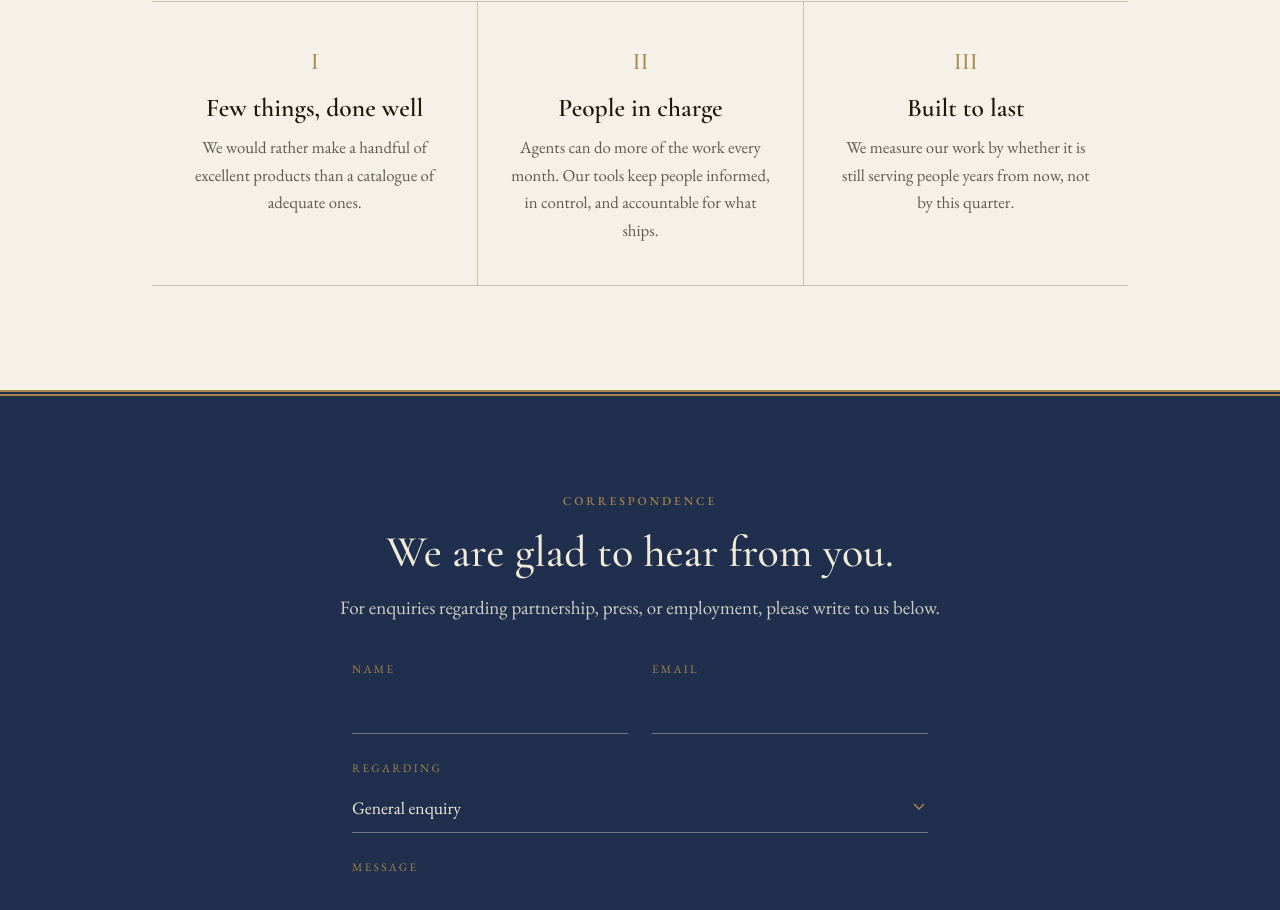
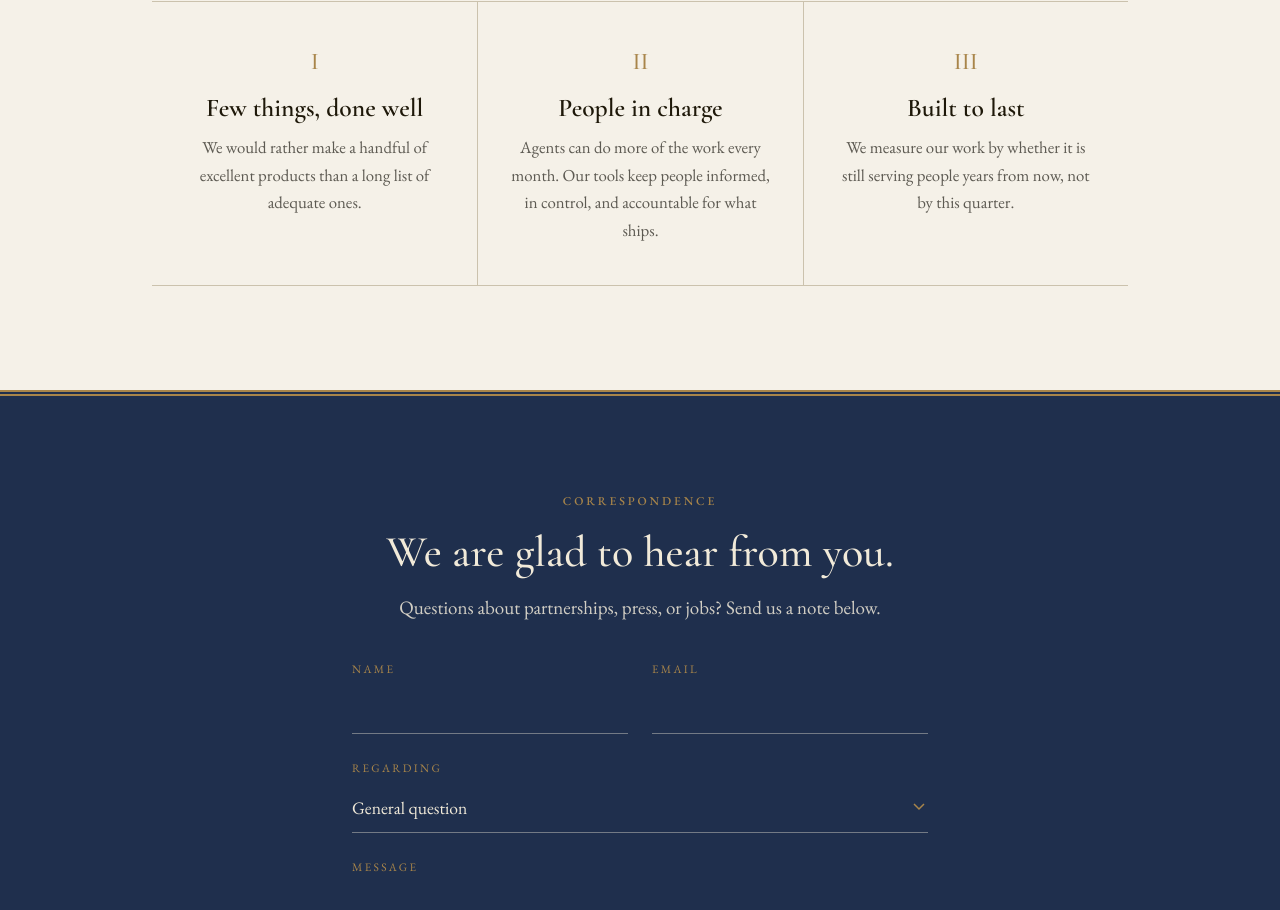
Before and after one commit to PRLabsInc/marketing-site, a plain HTML site: page index.html in a window 1280 px wide. Shown: the part 2320-3230 px from the top of the page. Drawn offline with nearby package versions, Linux system fonts and the light colour scheme.

Commit message:
Use American English in site copy
Co-Authored-By: Claude Opus 5.5 <noreply@anthropic.com>

```diff
--- a/index.html
+++ b/index.html
@@ -112,7 +112,7 @@
           <li>
             <span class="numeral">I</span>
             <h3>Few things, done well</h3>
-            <p>We would rather make a handful of excellent products than a catalogue of adequate ones.</p>
+            <p>We would rather make a handful of excellent products than a long list of adequate ones.</p>
           </li>
           <li>
             <span class="numeral">II</span>
@@ -132,7 +132,7 @@
       <div class="wrap">
         <p class="eyebrow">Correspondence</p>
         <h2>We are glad to hear from you.</h2>
-        <p>For enquiries regarding partnership, press, or employment, please write to us below.</p>
+        <p>Questions about partnerships, press, or jobs? Send us a note below.</p>
         <form class="contact-form" name="contact" method="POST" action="/thanks.html"
               data-netlify="true" netlify-honeypot="company-website">
           <input type="hidden" name="form-name" value="contact">
@@ -152,7 +152,7 @@
           <label class="field">
             <span>Regarding</span>
             <select name="topic">
-              <option>General enquiry</option>
+              <option>General question</option>
               <option>Partnership</option>
               <option>Press</option>
               <option>Employment</option>
```
Also changed, not shown: thanks.html (+1 -1 lines).
